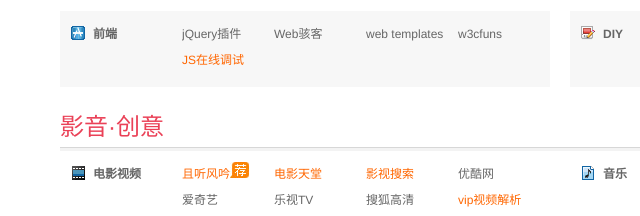
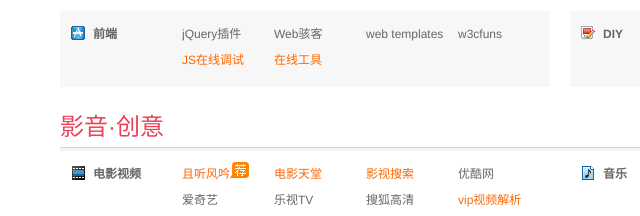
Before and after one commit to Angier/angier.github.io, a plain HTML site: page webnav/index.html in a window 1280 px wide. Shown: the part 492-708 px from the top of the page, 80-720 px from the left. Drawn offline with nearby package versions, Linux system fonts and the light colour scheme; a script that the page names is missing.

Commit message:
Update index.html
添加https://tool.lu/

```diff
--- a/webnav/index.html
+++ b/webnav/index.html
@@ -145,6 +145,7 @@
 							<li><a target="_blank" href="http://www.wix.com/website/templates">web templates</a></li>
 							<li><a target="_blank" href="http://www.w3cfuns.com/">w3cfuns</a></li>
 							<li><a target="_blank" href="http://jsfiddle.net/" class="orange">JS在线调试</a></li>
+							<li><a target="_blank" href="https://tool.lu/" class="orange">在线工具</a></li>
 
 
 
```
